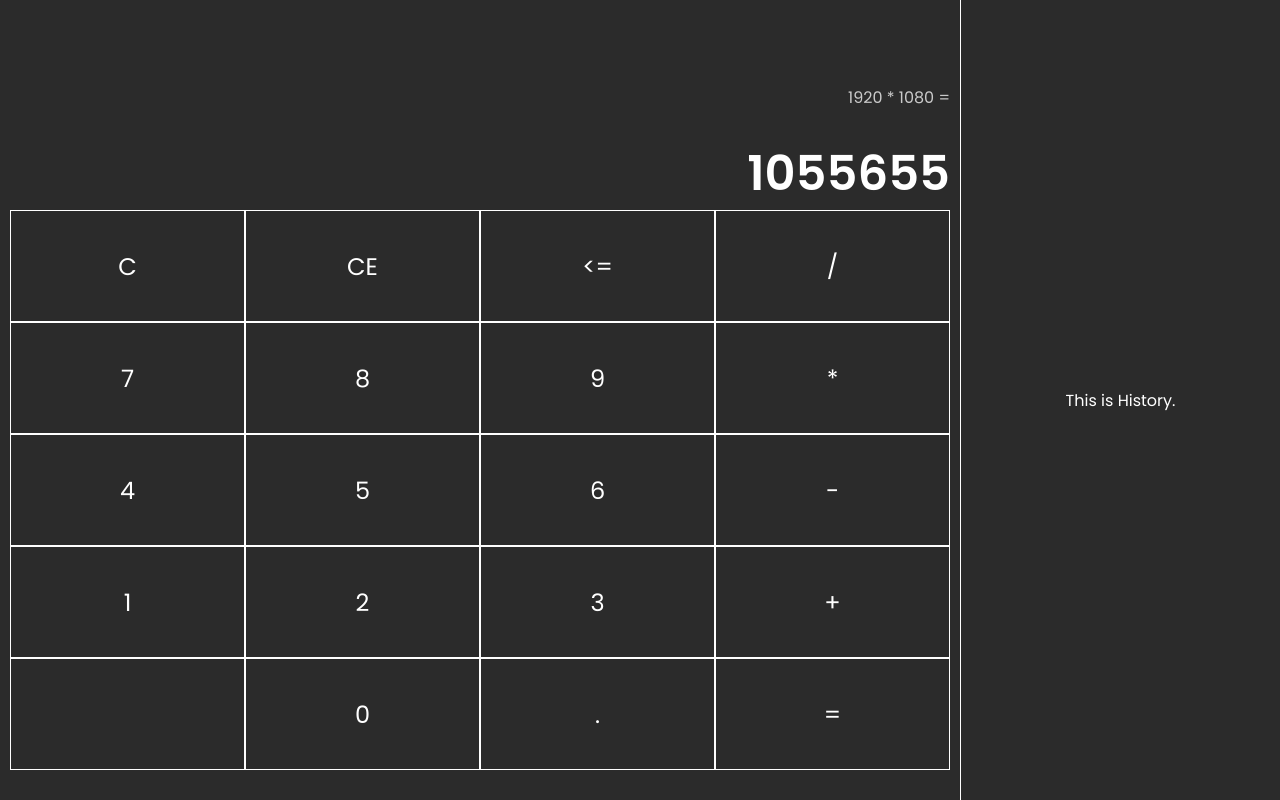
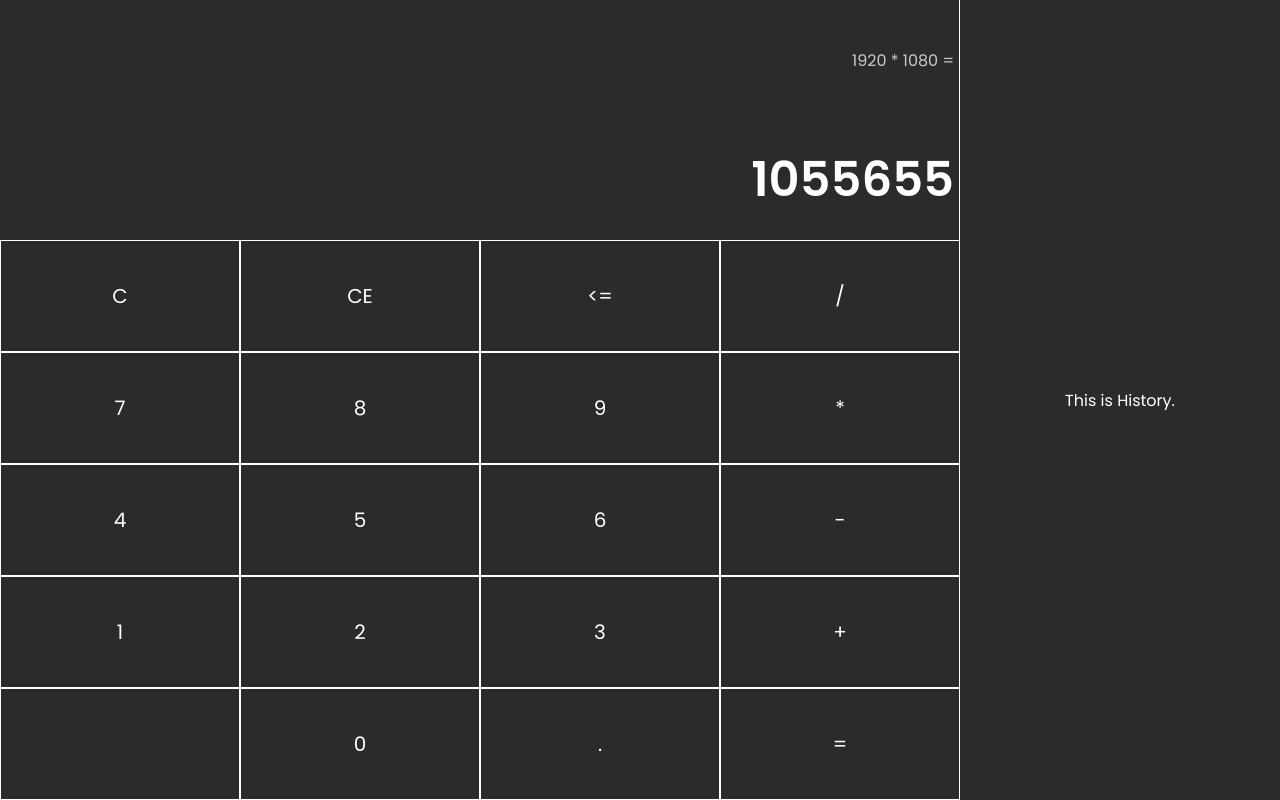
Before and after one commit to bibashmgr/calc, a React (Create React App) app: page / in a window 1280 px wide. Built offline with nearby package versions, Linux system fonts and the light colour scheme.

Commit message:
Updating repo

```diff
--- a/src/components/Main.jsx
+++ b/src/components/Main.jsx
@@ -9,12 +9,10 @@ import Keypad from './Keypad';
 
 const Main = () => {
     return (
-        <section className='main-container'>
-            <div className='calc-container'>
-                <Screen />
-                <Keypad />
-            </div>
-        </section>
+        <div className='main-container'>
+            <Screen />
+            <Keypad />
+        </div>
     )
 }
 
--- a/src/styles/History.scss
+++ b/src/styles/History.scss
@@ -3,7 +3,6 @@
     justify-content: center;
     align-items: center;
     height: 100%;
-    border-left: 1px solid #ffffff;
     @media screen and (max-width: 768px) {
         display: none;
     }
--- a/src/styles/Keypad.scss
+++ b/src/styles/Keypad.scss
@@ -10,5 +10,9 @@
     justify-content: center;
     align-items: center;
     border: 1px solid #ffffff;
-    font-size: 1.5rem;
+    font-size: 1.25rem;
+    cursor: pointer;
+    &:hover {
+        background-color: #313131;
+    }
 }
--- a/src/styles/Main.scss
+++ b/src/styles/Main.scss
@@ -4,11 +4,7 @@
     background-color: #2b2b2b;
     color: #FFFFFF;
     display: flex;
-    justify-content: center;
+    flex-direction: column;
+    justify-content: space-between;
     align-items: center;
-    .calc-container {
-        width: 100%;
-        height: 100%;
-        padding: 10px;
-    }
 }
--- a/src/styles/Screen.scss
+++ b/src/styles/Screen.scss
@@ -1,11 +1,12 @@
 .screen-container {
     width: 100%;
-    height: 25vh;
-    // border-bottom: 2px dashed #FFFFFF;
+    height: 30vh;
     display: grid;
     grid-template-rows: 1fr 1fr;
+    padding-right: 5px;
+    border-right: 1px solid #ffffff;
     .history {
-        align-self: flex-end;
+        align-self: center;
         justify-self: flex-end;
         opacity: 0.75;
         font-size: 1rem;
@@ -13,9 +14,12 @@
     }
     .output {
         opacity: 1;
-        align-self: flex-end;
+        align-self: center;
         justify-self: flex-end;
         font-size: 3rem;
         font-weight: 600;
     }
+    @media screen and (max-width: 768px) {
+        border: none;
+    }
 }
```
